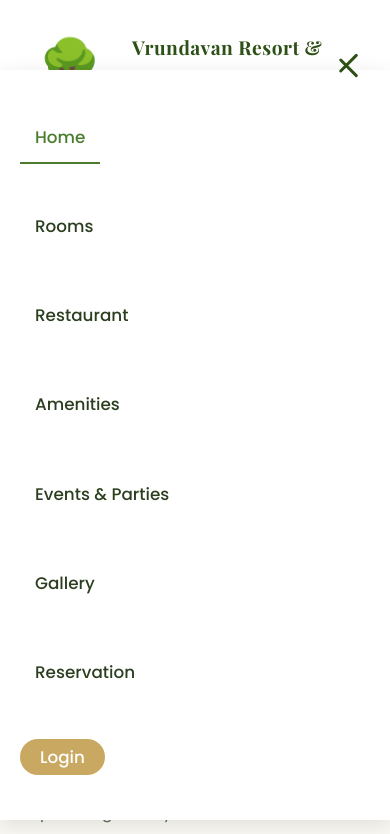
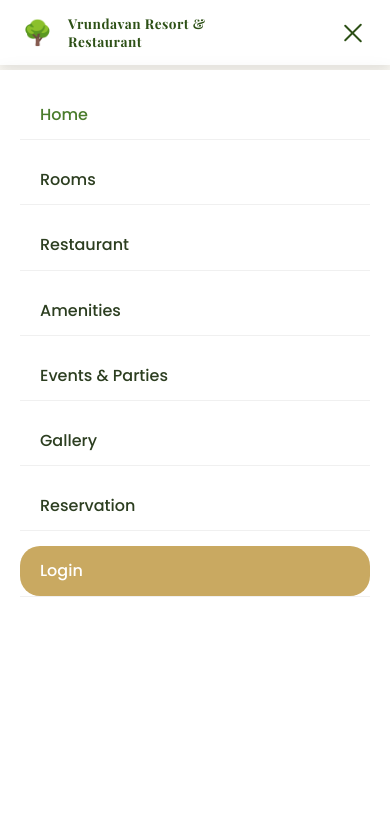
Before and after one commit to Hirani-cpu/Vrundavanwebsite, a plain HTML site: page index.html in a window 390 px wide. Both pictures are taken after a click on the button "Toggle navigation". Shown: the top 834 px of the page. Drawn offline with nearby package versions, Linux system fonts and the light colour scheme; no server answers.

Commit message:
Fix mobile header and navigation for better mobile experience
**Mobile Header Improvements:**
- Reduced logo size from 100px to 50px on mobile (45px on small phones)
- Reduced restaurant name font size to 0.95rem (0.85rem on small phones)
- Smaller header padding (10px instead of 15px)
- Max-width on logo text to prevent wrapping

**Mobile Menu Improvements:**
- Menu now properly positioned at top: 70px (below header)
- Full-height menu: calc(100vh - 70px)
- Each menu item has proper spacing (15px padding)
- Border between menu items for clarity
- Menu items aligned to left
- User info properly styled in mobile menu
- Removed underline animations on mobile

**Hamburger Menu:**
- Proper 44x44px tap target size
- Smooth animations for open/close
- X animation when menu is open

**Body Scroll Lock:**
- Added 'menu-open' class to body when menu is open
- Prevents page scrolling when mobile menu is active
- Auto-removes class when menu closes

**Responsive Breakpoints:**
- @media (max-width: 768px) - tablets and phones
- @media (max-width: 480px) - small phones
- Even smaller logo and text on tiny screens

**Other Mobile Improvements:**
- Reduced section padding (50px on mobile, 40px on small phones)
- Smaller container padding (15px)
- Responsive heading sizes
- Better spacing throughout

All changes use !important to override existing styles without breaking desktop.

🤖 Generated with [Claude Code](https://claude.com/claude-code)

Co-Authored-By: Claude <noreply@anthropic.com>

```diff
--- a/improvements.css
+++ b/improvements.css
@@ -515,3 +515,191 @@ body.logged-in #authNavItem .user-info {
         font-size: 1rem;
     }
 }
+
+/* ===========================
+   MOBILE HEADER FIXES
+   Better mobile experience
+   =========================== */
+
+/* Reduce logo and header size on mobile */
+@media (max-width: 768px) {
+    #header {
+        position: fixed;
+        top: 0;
+        left: 0;
+        width: 100%;
+        z-index: 1000;
+    }
+
+    .navbar {
+        padding: 10px 0;
+    }
+
+    .logo {
+        gap: 8px;
+    }
+
+    .logo-image {
+        width: 50px !important;
+        height: 50px !important;
+        font-size: 28px !important;
+    }
+
+    .logo-image img {
+        width: 50px !important;
+        height: 50px !important;
+    }
+
+    .logo a {
+        font-size: 0.95rem !important;
+        line-height: 1.3;
+        max-width: 180px;
+    }
+
+    /* Mobile menu positioning - below header */
+    .nav-links {
+        position: fixed !important;
+        top: 70px !important;
+        left: -100% !important;
+        width: 100% !important;
+        height: calc(100vh - 70px) !important;
+        background: white !important;
+        flex-direction: column !important;
+        padding: 20px !important;
+        overflow-y: auto !important;
+        transition: left 0.3s ease !important;
+        box-shadow: 0 5px 20px rgba(0,0,0,0.1) !important;
+        align-items: flex-start !important;
+    }
+
+    .nav-links.active {
+        left: 0 !important;
+    }
+
+    .nav-links li {
+        width: 100% !important;
+        margin: 0 !important;
+        border-bottom: 1px solid #f0f0f0;
+    }
+
+    .nav-link {
+        display: block !important;
+        padding: 15px 20px !important;
+        font-size: 1rem !important;
+        width: 100%;
+    }
+
+    .nav-link::after {
+        display: none !important;
+    }
+
+    /* User info in mobile menu */
+    .user-info {
+        width: 100% !important;
+        padding: 15px 20px !important;
+        justify-content: flex-start !important;
+        border-radius: 0 !important;
+    }
+
+    .user-avatar {
+        width: 32px !important;
+        height: 32px !important;
+        font-size: 0.85rem !important;
+    }
+
+    .user-name {
+        font-size: 1rem !important;
+    }
+
+    /* Hamburger menu */
+    .hamburger {
+        display: flex !important;
+        flex-direction: column;
+        justify-content: center;
+        align-items: center;
+        width: 44px;
+        height: 44px;
+        padding: 10px;
+        background: none;
+        border: none;
+        cursor: pointer;
+        z-index: 1001;
+    }
+
+    .hamburger span {
+        width: 24px;
+        height: 2px;
+        background: var(--primary-green);
+        margin: 3px 0;
+        transition: all 0.3s ease;
+        border-radius: 2px;
+        display: block;
+    }
+
+    .hamburger.active span:nth-child(1) {
+        transform: rotate(45deg) translate(6px, 6px);
+    }
+
+    .hamburger.active span:nth-child(2) {
+        opacity: 0;
+    }
+
+    .hamburger.active span:nth-child(3) {
+        transform: rotate(-45deg) translate(6px, -6px);
+    }
+
+    /* Adjust hero and page content for smaller header */
+    .hero,
+    .page-hero {
+        margin-top: 70px !important;
+    }
+
+    /* Smaller section padding on mobile */
+    .section {
+        padding: 50px 15px !important;
+    }
+
+    .container {
+        padding: 0 15px !important;
+    }
+}
+
+/* Extra small phones */
+@media (max-width: 480px) {
+    .logo a {
+        font-size: 0.85rem !important;
+        max-width: 160px;
+    }
+
+    .logo-image {
+        width: 45px !important;
+        height: 45px !important;
+        font-size: 24px !important;
+    }
+
+    .logo-image img {
+        width: 45px !important;
+        height: 45px !important;
+    }
+
+    .section {
+        padding: 40px 15px !important;
+    }
+
+    h1 {
+        font-size: 1.8rem !important;
+    }
+
+    h2 {
+        font-size: 1.5rem !important;
+    }
+
+    .section-title {
+        font-size: 1.6rem !important;
+    }
+}
+
+/* Prevent body scroll when menu is open */
+body.menu-open {
+    overflow: hidden;
+}
--- a/script.js
+++ b/script.js
@@ -17,6 +17,7 @@ document.addEventListener('DOMContentLoaded', function() {
         hamburger.addEventListener('click', function() {
             this.classList.toggle('active');
             navLinksContainer.classList.toggle('active');
+            document.body.classList.toggle('menu-open');
         });
 
         // Close menu when clicking outside
@@ -27,6 +28,7 @@ document.addEventListener('DOMContentLoaded', function() {
             if (!isClickInsideNav && !isClickOnHamburger && navLinksContainer.classList.contains('active')) {
                 navLinksContainer.classList.remove('active');
                 hamburger.classList.remove('active');
+                document.body.classList.remove('menu-open');
             }
         });
 
@@ -36,6 +38,7 @@ document.addEventListener('DOMContentLoaded', function() {
             link.addEventListener('click', function() {
                 navLinksContainer.classList.remove('active');
                 hamburger.classList.remove('active');
+                document.body.classList.remove('menu-open');
             });
         });
     }
```
